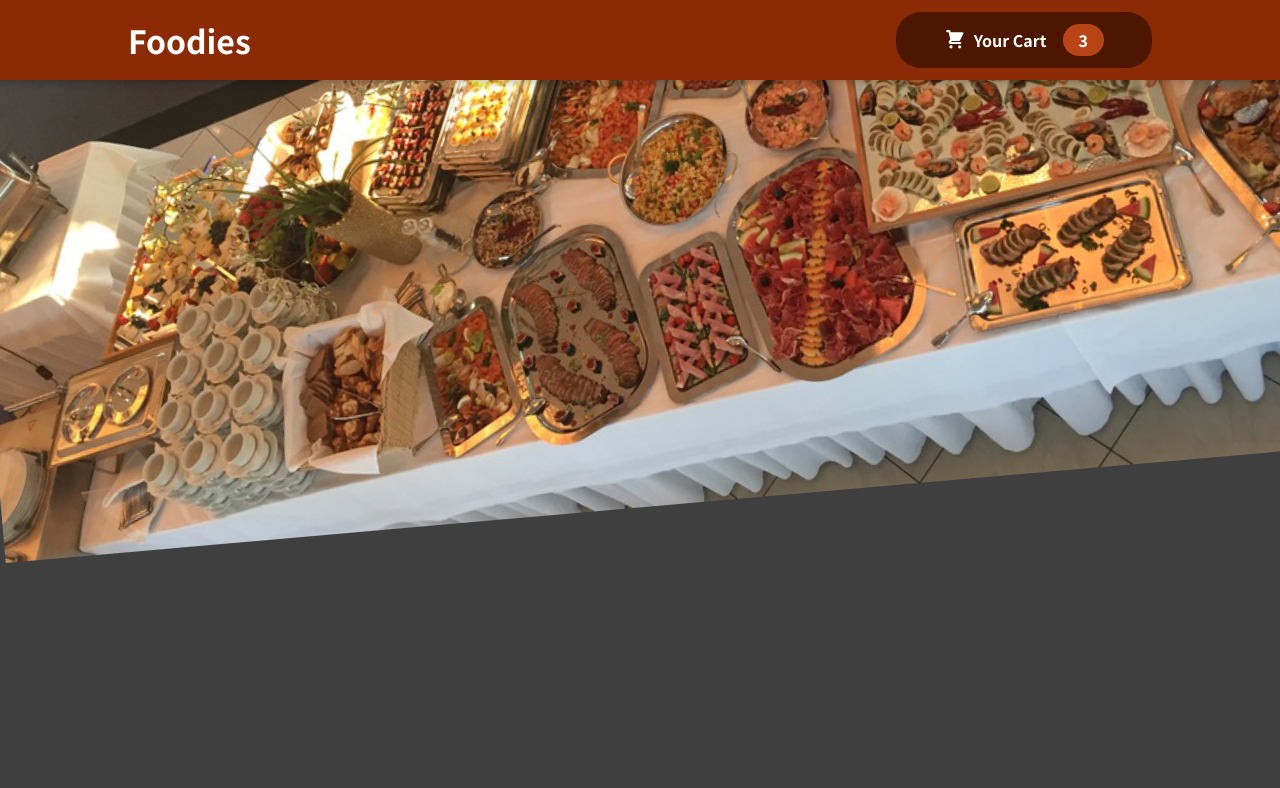
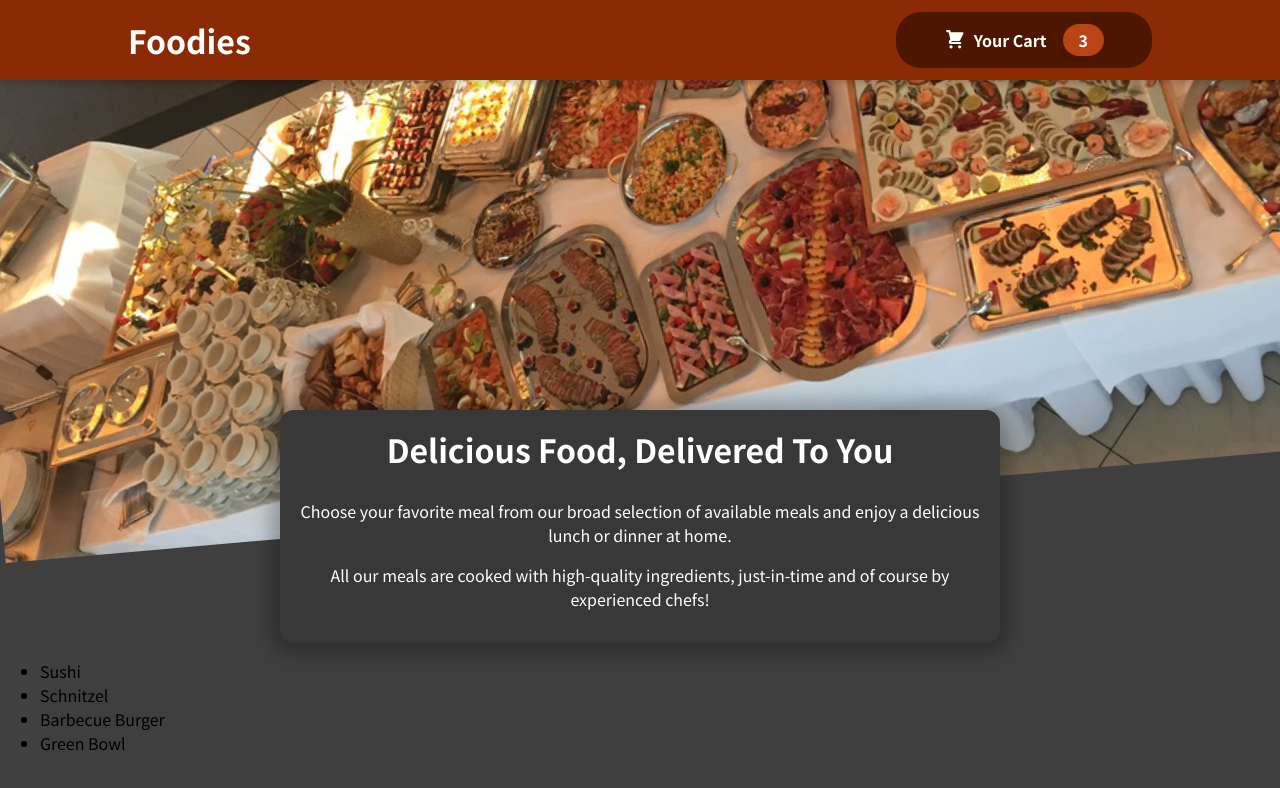
Before and after one commit to yejine2/react-food-order-app, a React (Create React App) app: page / in a window 1280 px wide. Shown: the top 788 px of the page. Built offline with nearby package versions, Linux system fonts and the light colour scheme.

Commit message:
feat: Add Meals component

```diff
--- a/src/App.js
+++ b/src/App.js
@@ -1,11 +1,15 @@
 import { Fragment } from "react";
 import Header from './components/Layout/Header'
+import Meals from "./components/Meals/Meals";
 
 
 function App() {
   return (
     <Fragment>
       <Header />
+      <main>
+        <Meals />
+      </main>
     </Fragment>
   );
 }
--- /dev/null
+++ b/src/components/Meals/AvailableMeals.js
@@ -0,0 +1,42 @@
+import classes from './AvailableMeals.module.css'
+
+const DUMMY_MEALS = [
+  {
+    id: 'm1',
+    name: 'Sushi',
+    description: 'Finest fish and veggies',
+    price: 22.99,
+  },
+  {
+    id: 'm2',
+    name: 'Schnitzel',
+    description: 'A german specialty!',
+    price: 16.5,
+  },
+  {
+    id: 'm3',
+    name: 'Barbecue Burger',
+    description: 'American, raw, meaty',
+    price: 12.99,
+  },
+  {
+    id: 'm4',
+    name: 'Green Bowl',
+    description: 'Healthy...and green...',
+    price: 18.99,
+  },
+];
+
+const AvailableMeals = () => {
+  const mealsList = DUMMY_MEALS.map(meal => <li>{meal.name}</li>)
+
+  return (
+    <section className={classes.meal}>
+      <ul>
+        {mealsList}
+      </ul>
+    </section>
+  )
+};
+
+export default AvailableMeals
--- /dev/null
+++ b/src/components/Meals/AvailableMeals.module.css
@@ -0,0 +1,24 @@
+.meals {
+  max-width: 60rem;
+  width: 90%;
+  margin: 2rem auto;
+  animation: meals-appear 1s ease-out forwards;
+}
+
+.meals ul {
+  list-style: none;
+  margin: 0;
+  padding: 0;
+}
+
+@keyframes meals-appear {
+  from {
+    opacity: 0;
+    transform: translateY(3rem);
+  }
+
+  to {
+    opacity: 1;
+    transform: translateY(0);
+  }
+}
--- /dev/null
+++ b/src/components/Meals/Meals.js
@@ -0,0 +1,15 @@
+import { Fragment } from "react";
+import AvailableMeals from "./AvailableMeals";
+import MealsSummary from "./MealsSummary";
+
+
+const Meals = () => {
+  return (
+    <Fragment>
+      <MealsSummary />
+      <AvailableMeals />
+    </Fragment>
+  )
+};
+
+export default Meals;
--- /dev/null
+++ b/src/components/Meals/MealsSummary.js
@@ -0,0 +1,19 @@
+import classes from './MealsSummary.module.css';
+
+const MealsSummary = () => {
+  return (
+    <section className={classes.summary}>
+      <h2>Delicious Food, Delivered To You</h2>
+      <p>
+        Choose your favorite meal from our broad selection of available meals
+        and enjoy a delicious lunch or dinner at home.
+      </p>
+      <p>
+        All our meals are cooked with high-quality ingredients, just-in-time and
+        of course by experienced chefs!
+      </p>
+    </section>
+  );
+};
+
+export default MealsSummary;
--- /dev/null
+++ b/src/components/Meals/MealsSummary.module.css
@@ -0,0 +1,18 @@
+.summary {
+  text-align: center;
+  max-width: 45rem;
+  width: 90%;
+  margin: auto;
+  margin-top: -10rem;
+  position: relative;
+  background-color: #383838;
+  color: white;
+  border-radius: 14px;
+  padding: 1rem;
+  box-shadow: 0 1px 18px 10px rgba(0, 0, 0, 0.25);
+}
+
+.summary h2 {
+  font-size: 2rem;
+  margin-top: 0;
+}
```
